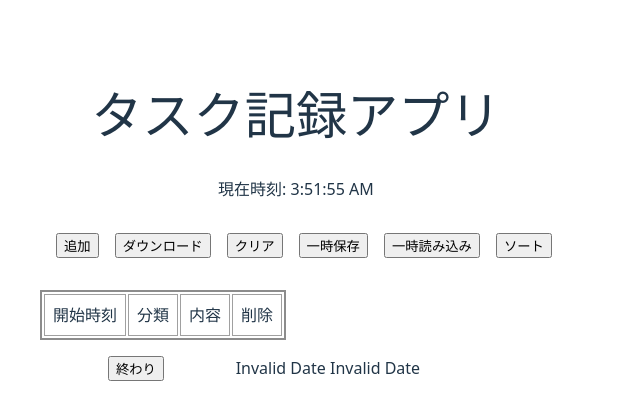
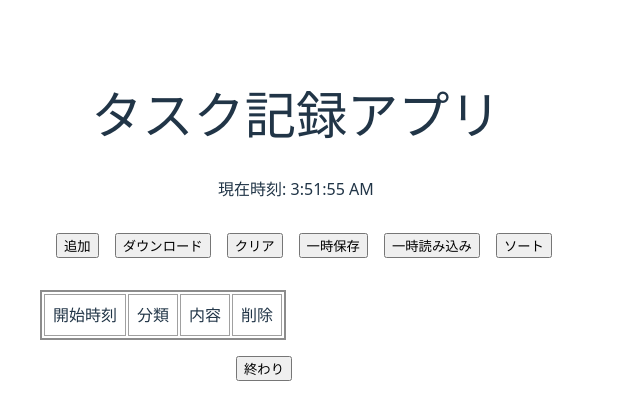
Before and after one commit to supia99/recordTask, a React (Vite) app: page / in a window 1280 px wide. Shown: the top 420 px of the page, without its empty margins (0-640 px from the left). Built offline with nearby package versions, Linux system fonts and the light colour scheme.

Commit message:
fix: build error

```diff
--- a/src/App.tsx
+++ b/src/App.tsx
@@ -78,7 +78,7 @@ function App() {
     }
   };
 
-  const onInputChange = (e: React.ChangeEvent<HTMLInputElement>) => {
+  const onInputChange = (e: React.ChangeEvent<HTMLInputElement> | React.FocusEvent<HTMLSelectElement, Element>) => {
     const [id, columnHeader] = e.target.id.split(":");
     const copiedTasks = [...tasks];
     const targetTask = copiedTasks[Number(id)];
@@ -89,7 +89,7 @@ function App() {
     }
   };
 
-  const deleteColumn = (e: React.ChangeEvent<HTMLInputElement>) => {
+  const deleteColumn = (e: React.ChangeEvent<HTMLInputElement> | React.MouseEvent<HTMLInputElement, MouseEvent>) => {
     console.log("delete column");
     const [id] = e.target.id.split(":");
     const copied = [...tasks].filter((task) => task.id !== Number(id));
@@ -237,8 +237,8 @@ function App() {
           className="add-button"
           onClick={() => registerFinishTime()}
         />
-        {new Date(finishDate).toLocaleDateString()}{" "}
-        {new Date(finishDate).toLocaleTimeString()}
+        {finishDate && new Date(finishDate).toLocaleDateString()}{" "}
+        {finishDate && new Date(finishDate).toLocaleTimeString()}
       </div>
     </>
   );
@@ -278,8 +278,11 @@ const addRunMinute = (tasks: Task[], finishTime: string) => {
 };
 
 // Dateの差となる分を出す
-const subToMinute = (prev: string, next: string) =>
-  Math.floor((new Date(prev) - new Date(next)) / 60_000);
+const subToMinute = (prev: string, next: string) => {
+  const prevTime = new Date(prev).getTime();
+  const nextTime = new Date(next).getTime();
+  return Math.floor((prevTime - nextTime) / 60_000);
+}
 
 const toLocaleTimeString = (date: string) =>
   `${new Date(date).toLocaleDateString()} ${new Date(
```
